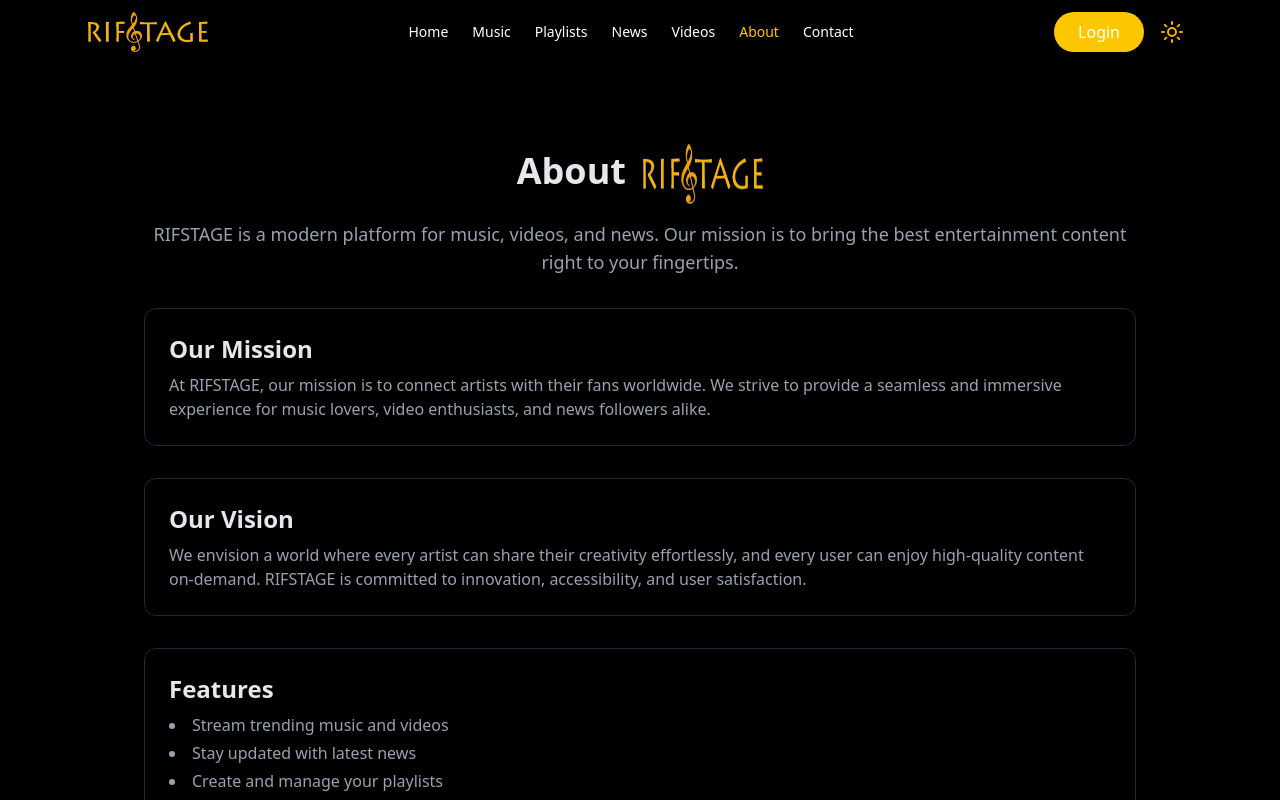
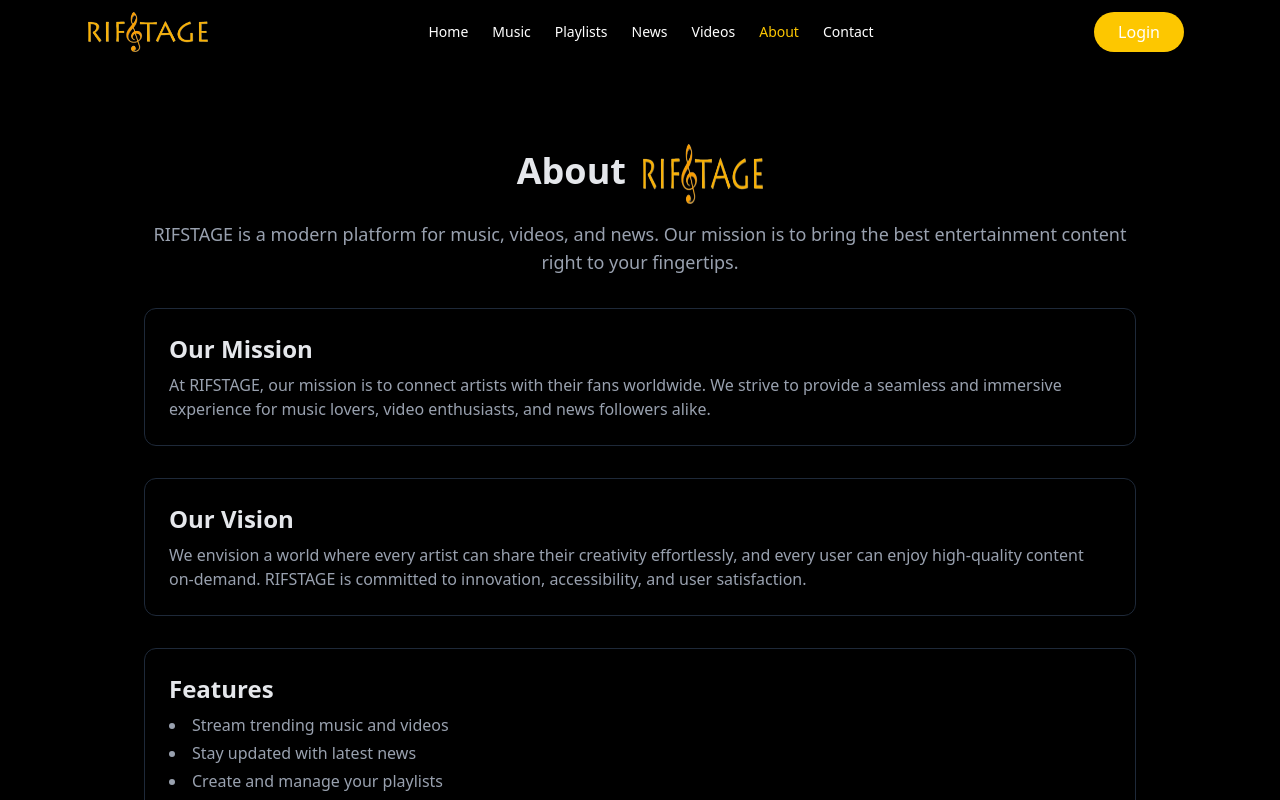
Before and after one commit to abdelrhman-mostafa95/Rifstage, a Next.js app: page /about in a window 1280 px wide. Shown: the top 800 px of the page. Built offline with nearby package versions, Linux system fonts and the light colour scheme; no server answers.

Commit message:
Remove unused Sun icon import from Navbar component

```diff
--- a/components/Navbar.js
+++ b/components/Navbar.js
@@ -3,7 +3,7 @@
 import { useState, useEffect } from "react";
 import Link from "next/link";
 import { usePathname, useRouter } from "next/navigation";
-import { Sun, Menu, X } from "lucide-react";
+import { Menu, X } from "lucide-react";
 import { supabase } from "../lib/supabase";
 
 export default function Navbar() {
@@ -103,7 +103,7 @@ export default function Navbar() {
                         </button>
                     ) : null}
 
-                    <Sun className="w-6 h-6 text-yellow-500" />
+
 
                     {/* Mobile Menu Button */}
                     <button className="md:hidden" onClick={() => setIsOpen(!isOpen)}>
```
